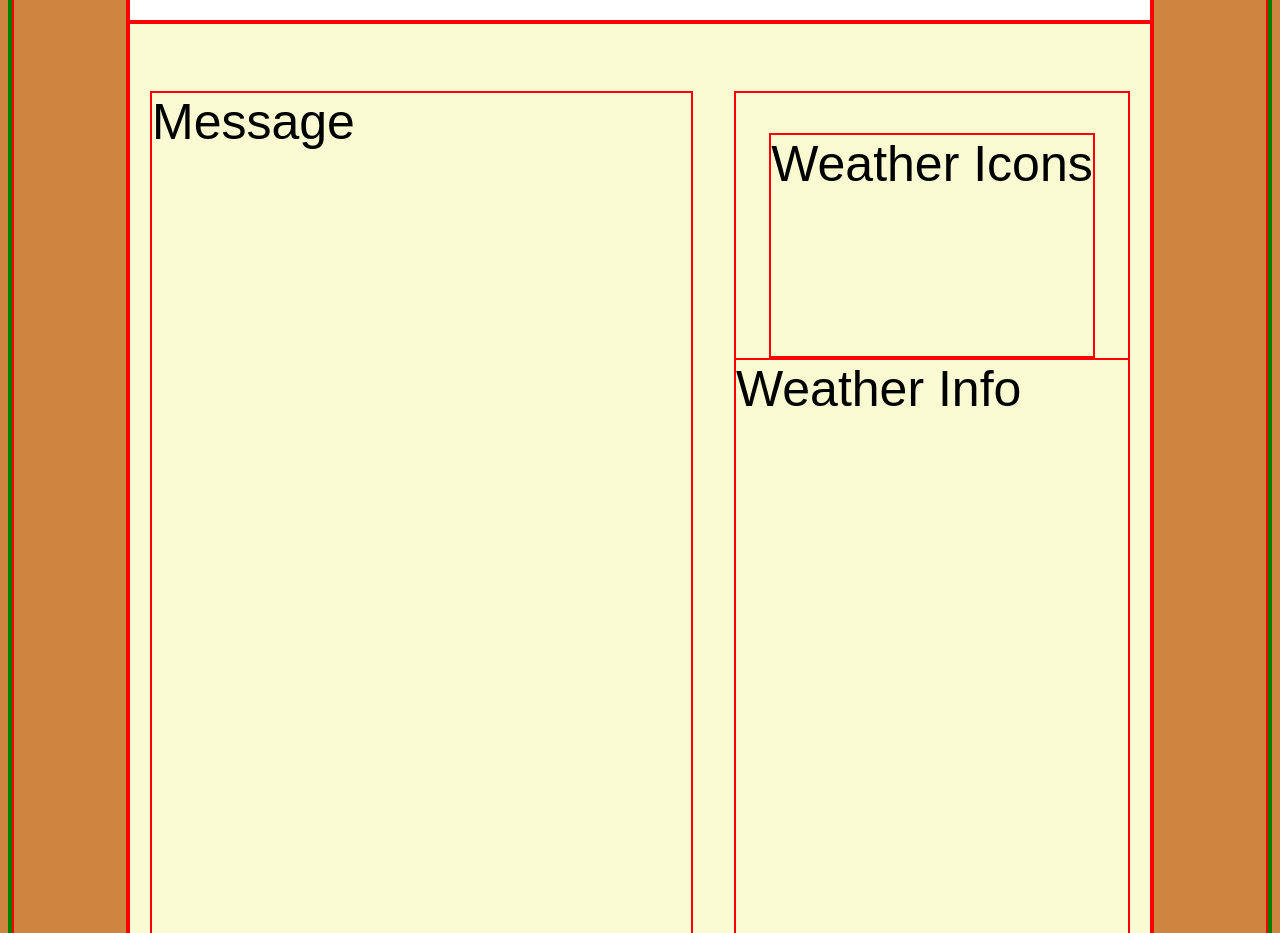
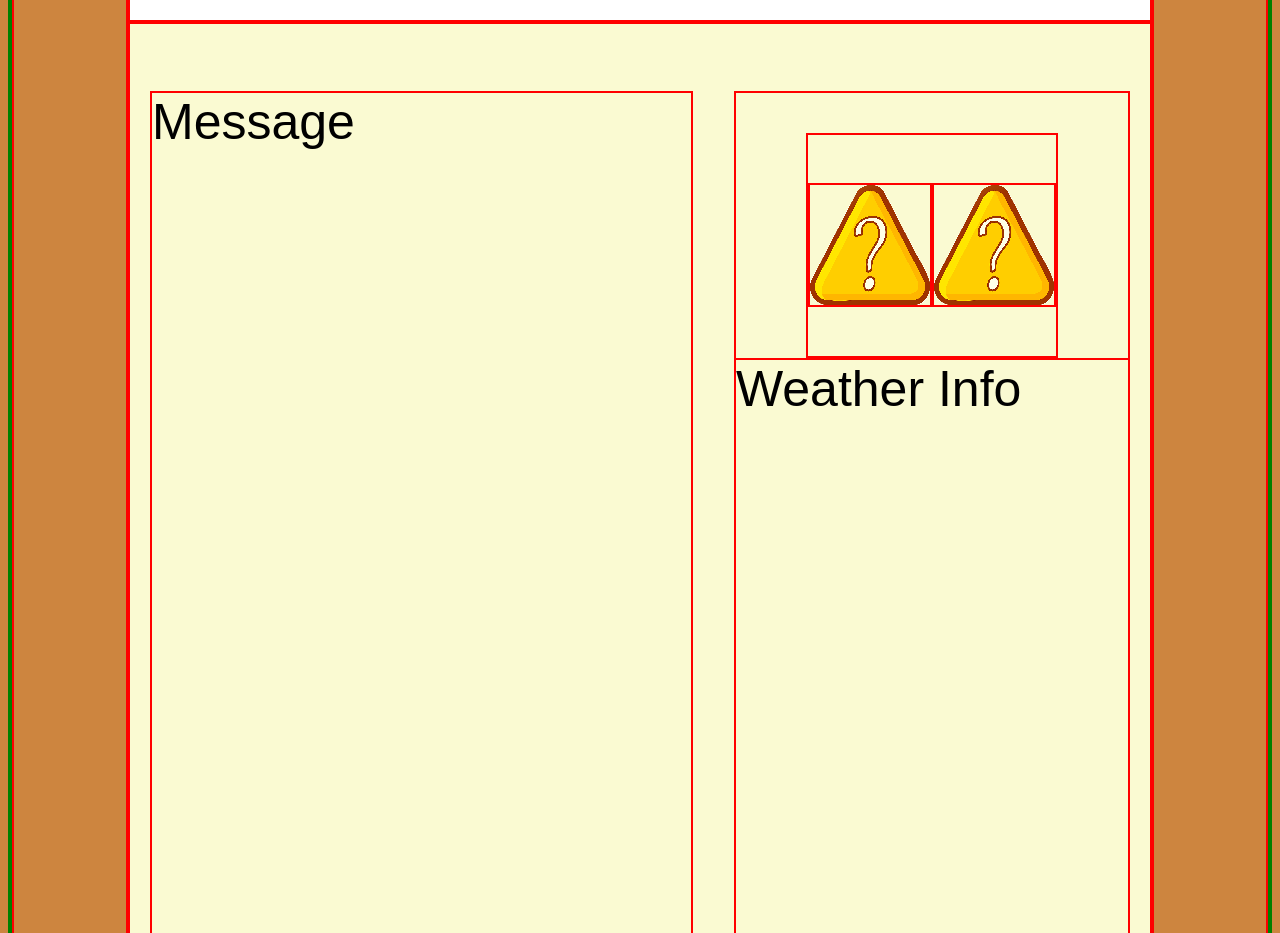
Before and after one commit to Brookcie1000/travel-app, a website built with webpack: page src/client/views/index.html in a window 1280 px wide. Shown: the part 5400-6333 px from the top of the page. Built offline with nearby package versions, Linux system fonts and the light colour scheme.

Commit message:
Tried to have dynamic icons, need file-loader.

```diff
--- a/src/client/index.js
+++ b/src/client/index.js
@@ -8,7 +8,7 @@ import "./styles/Result.scss"
 import "./styles/Footer.scss"
 import { getTodayDate } from "./js/setDateforCalendar"
 import { updateHTML } from "./js/setDateforCalendar"
-import { getLocationInput, sendDateToServer, resetCityColour, resetCountryColour, getDateInput} from "./js/getUserInput"
+import { getLocationInput, sendDateToServer, resetCityColour, resetCountryColour, getDateInput, updateTextUI} from "./js/getUserInput"
 
 export {getTodayDate}
 export {updateHTML}
@@ -17,3 +17,4 @@ export {resetCountryColour}
 export {resetCityColour}
 export {sendDateToServer}
 export {getDateInput}
+export {updateTextUI}
--- a/src/client/js/getUserInput.js
+++ b/src/client/js/getUserInput.js
@@ -142,10 +142,17 @@ const updateTextUI = (weatherInfo) => {
     //Function that when declared checks an array for matching date selected
     const matchDate = (input, index, arr) => {
         const dateInput = document.getElementById("date-start").value;
-        console.log(arr[index].valid_date);
-        console.log(dateInput);
         if (arr[index].valid_date === dateInput) {
-            console.log(`Match Found in ${arr[index]}`);
+            const iconDiv1 = document.getElementById("icon1");
+            const iconDiv2 = document.getElementById("icon2");
+            const weatherInfoDiv = document.getElementById("info");
+
+            let iconCode = arr[index].weather.icon;
+            iconCode = iconCode.slice(0,(iconCode.length-1));
+            iconDiv1.style.backgroundImage = `url(./src/client/img/weather-icons/${iconCode}d.png)`;
+            iconDiv2.style.backgroundImage = `url(./src/client/img/weather-icons/${iconCode}n.png)`;
+            console.log(`::Showing weather for date: ${dateInput}::`);
+
         }
 
     }
@@ -178,3 +185,4 @@ export {resetCountryColour}
 export {resetCityColour}
 export {sendDateToServer}
 export {getDateInput}
+export {updateTextUI}
--- a/src/client/styles/Result.scss
+++ b/src/client/styles/Result.scss
@@ -43,7 +43,25 @@
         font-size: 50px;
 
         #icons {
+            display: flex;
+            flex-direction: row;
+            justify-content: center;
+            align-items: center;
             height: 25%;
+
+            #icon1 {
+                height: 120px;
+                width: 120px;
+                background-image: url("../img/weather-icons/default-icon.png");
+
+            }
+
+            #icon2 {
+                height: 120px;
+                width: 120px;
+                background-image: url("../img/weather-icons/default-icon.png");
+
+            }
 
         }
 
--- a/src/client/views/index.html
+++ b/src/client/views/index.html
@@ -391,7 +391,8 @@
                         <div id="weather-message" class="outline">Message</div>
                         <div id="weather-info" class="outline">
                             <div id="icons" class="outline">
-                                Weather Icons
+                                <div id="icon1" class="outline"><!--Have used CSS to input the default icons--></div>
+                                <div id="icon2" class="outline"><!--Have used CSS to input the default icons--></div>
                             </div>
                             <div id="info" class="outline">
                                 Weather Info
```
Also changed, not shown: src/client/img/weather-icons/default-icon.png (added).
